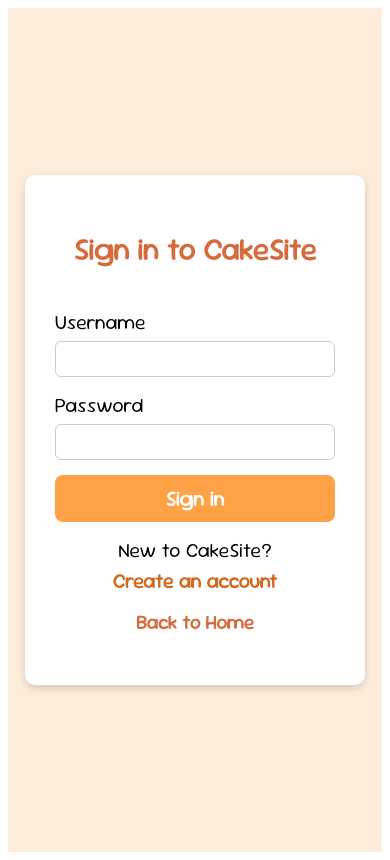
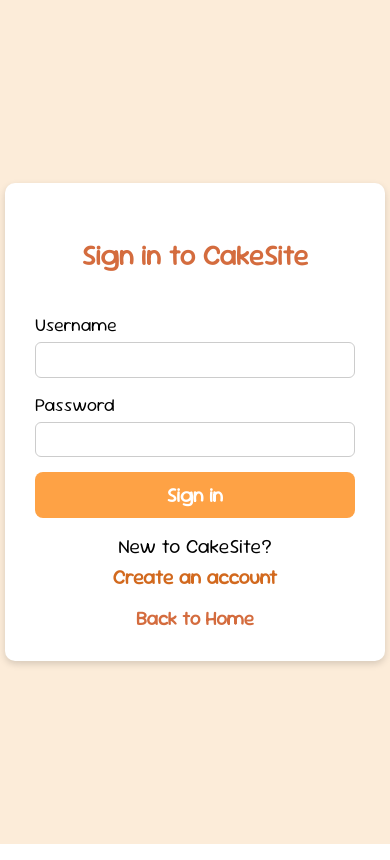
Before and after one commit to shinoMyu/cake, a React (Create React App) app in the folder react/: page /cake/login in a window 390 px wide. Built offline with nearby package versions, Linux system fonts and the light colour scheme.

Commit message:
Fix login page layout

```diff
--- a/react/src/pages/Login/index.js
+++ b/react/src/pages/Login/index.js
@@ -149,7 +149,7 @@ const Login = () => {
 
                 </form>
 
-                <p className="toggle-link">
+                <div className="toggle-link">
                     {(!isRegister) && (
                         <span className="toggle-text">New to CakeSite?</span>
                     )}
@@ -159,7 +159,7 @@ const Login = () => {
                     <div className="back-home">
                         <Link to="/">Back to Home</Link>
                     </div>
-                </p>
+                </div>
 
                 <FeedbackMessage message={message} onClose={closeMessage}/>
             </div>
--- a/react/src/pages/Login/login-register.css
+++ b/react/src/pages/Login/login-register.css
@@ -1,10 +1,15 @@
+body {
+    margin: 0;
+}
+
 .login-page {
     font-family: font-en, sans-serif;
     background: var(--bg-main);
     display: flex;
     justify-content: center;
     align-items: center;
-    height: 100vh;
+    min-height: 100vh;
+    box-sizing: border-box;
 }
 
 .login-container {
@@ -130,37 +135,36 @@
 
 @media (max-width: 500px) {
     .login-container {
-        width: 75%;
         padding: 30px;
     }
 
-    h2 {
+    .login-container h2 {
         font-size: 28px;
     }
 
-    label {
+    .login-container label {
         font-size: 18px;
     }
 
     input[type="text"],
     input[type="email"],
-    input[type="password"] {
+    .login-container input[type="password"] {
         font-size: 0.95em;
     }
 
-    button {
+    .login-container button {
         font-size: 1.25em;
     }
 
-    .toggle-link {
+    .login-container .toggle-link {
         font-size: 1.25em;
     }
 
-    .message-box p {
+    .login-container .message-box p {
         font-size: 1.2rem;
     }
 
-    .message-box button {
+    .login-container .message-box button {
         width: 70%;
         font-size: 1rem;
     }
```
